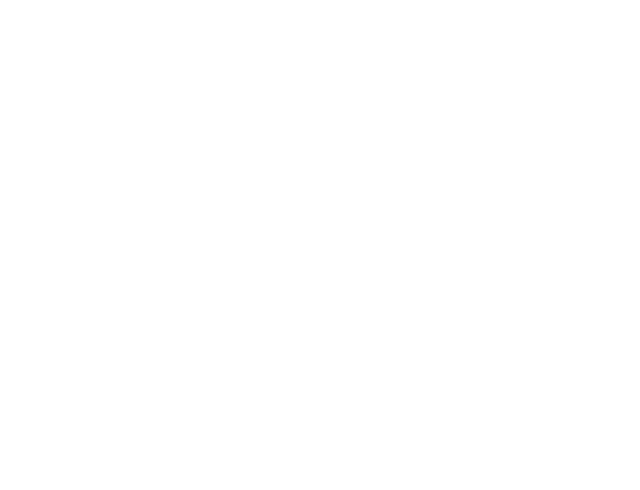
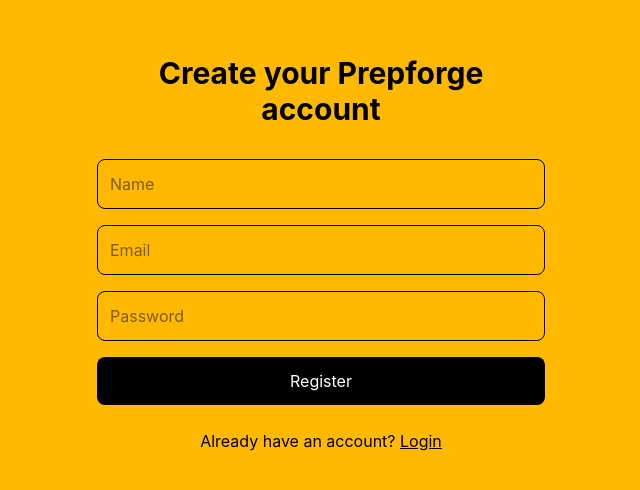
Before and after one commit to MohammadSaum/prepForge, a React (Vite) app in the folder frontend/: page /register in a window 1280 px wide. Before the commit this address had no page. Shown: the part 146-636 px from the top of the page, without its empty margins (319-959 px from the left). Built offline with nearby package versions, Linux system fonts and the light colour scheme.

Commit message:
feat: implement frontend registration

```diff
--- a/frontend/src/App.jsx
+++ b/frontend/src/App.jsx
@@ -1,10 +1,14 @@
 import { BrowserRouter, Routes, Route } from "react-router-dom";
+import Register from "./pages/Register";
 
 const App = () => {
   return (
     <BrowserRouter>
         <Routes>
+
             <Route path = "/" element = {<h1>PrepForge</h1>} />
+
+            <Route path="/register" element={<Register />}/>
         </Routes>
     </BrowserRouter>
 
--- /dev/null
+++ b/frontend/src/pages/Register.jsx
@@ -0,0 +1,99 @@
+import { useState } from "react"
+import api from "../services/api"
+import { useNavigate, Link } from "react-router-dom";
+
+const Register = () => {
+
+    const [formData, setFormData] = useState({
+        name: "", email: "", password: ""
+    });
+
+    const [error, setError] = useState("");
+    const [loading, setLoading] = useState(false);
+
+    const navigate = useNavigate();
+
+    const handleChange = (e) => {
+        setFormData({...formData, [e.target.name]: e.target.value})
+    };
+
+    const handleSubmit = async (e) => {
+        e.preventDefault();
+
+        setError("");
+        setLoading(true);
+
+        try {
+            await api.post("/users/register", formData);
+
+            navigate("/login");
+        } catch (error) {
+            setError(error.response?.data?.message || "Registration failed");
+        } finally {
+            setLoading(false);
+        }
+    }
+
+  return (
+    <div className='min-h-screen flex items-center justify-center bg-amber-400'>
+        <div className='w-full max-w-md'>
+
+            <h1 className='text-3xl font-bold text-center mb-8'>
+                Create your Prepforge account
+            </h1>
+
+            <form onSubmit={handleSubmit} className='space-y-4'>
+
+                    <input
+                        type="name"
+                        name="name"
+                        placeholder="Name"
+                        value={formData.name}
+                        onChange={handleChange}
+                        className="w-full border rounded-lg p-3"
+                        required
+                    />
+
+                    <input
+                        type="email"
+                        name="email"
+                        placeholder="Email"
+                        value={formData.email}
+                        onChange={handleChange}
+                        className="w-full border rounded-lg p-3"
+                        required
+                    />
+
+                    <input
+                        type="password"
+                        name="password"
+                        placeholder="Password"
+                        value={formData.password}
+                        onChange={handleChange}
+                        className="w-full border rounded-lg p-3"
+                        required
+                    />
+
+                    {error && (
+                        <p className="text-red-500 text-sms">{error}</p>
+                    )}
+
+                    <button type="submit" disable={loading} className="w-full bg-black text-white rounded-lg p-3 cursor-pointer">{loading ? "Creting account" : "Register"}</button>
+            </form>
+
+            <p
+                className="text-center mt-6">
+                    Already have an account?{" "}
+                    <Link
+                        to ="/login"
+                        className="underline">
+                        Login
+                    </Link>
+                </p>
+
+        </div>
+    </div>
+  )
+}
+
+export default Register
```
Also changed, not shown: frontend/src/pages/Login.jsx (added), 1 other file (tests, documents, lock files or other folders).
